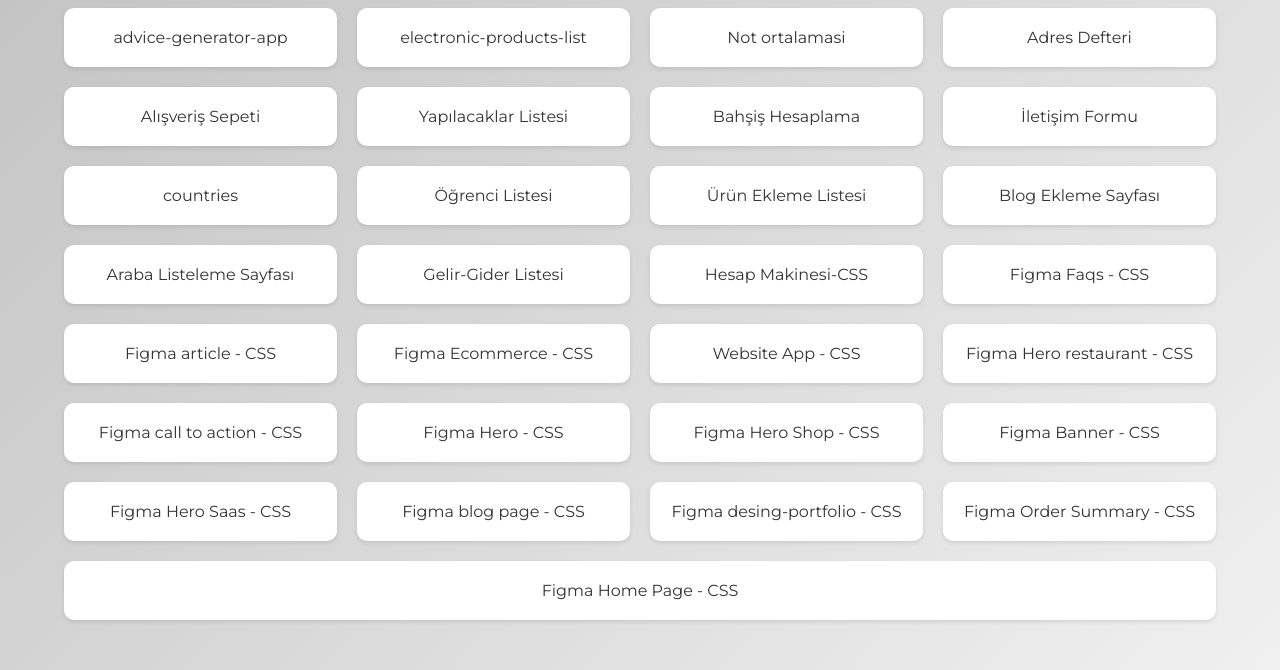
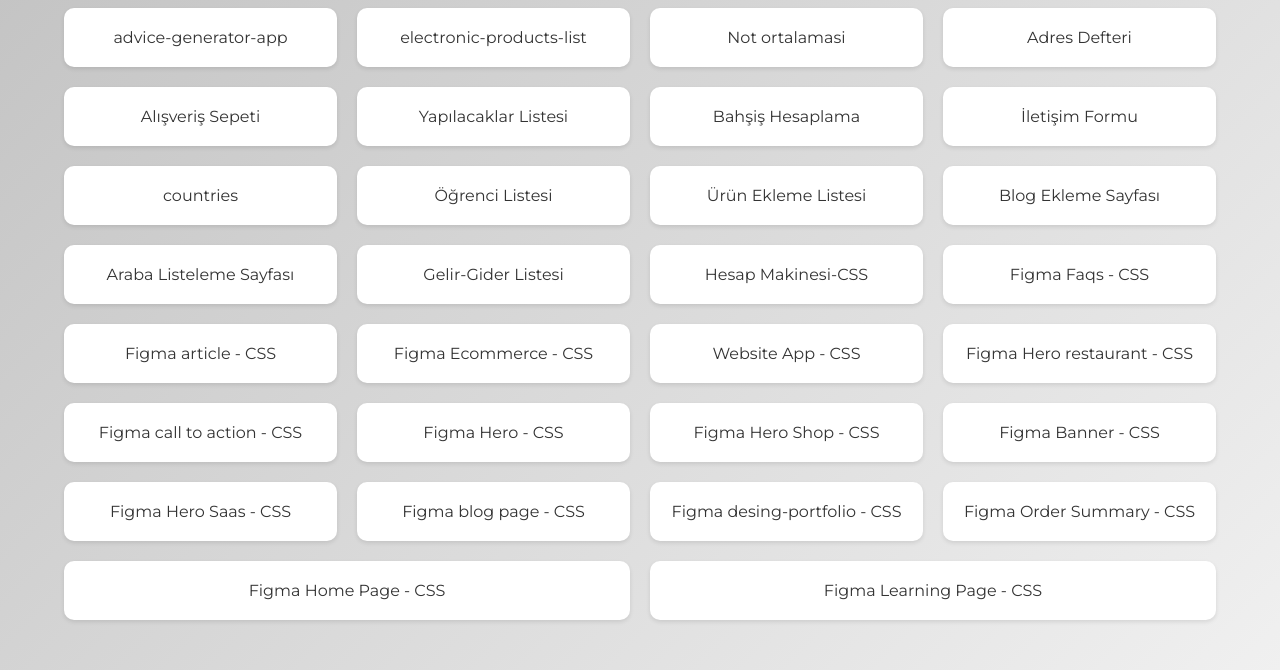
Before and after one commit to ecesemabekdemir/portfolio, a plain HTML site: page projelerim.html in a window 1280 px wide. Shown: the part 188-858 px from the top of the page. Drawn offline with Linux system fonts and the light colour scheme.

Commit message:
projelerime ekleme yapıldı

```diff
--- a/projelerim.html
+++ b/projelerim.html
@@ -55,6 +55,7 @@
      <a href="https://desing-portfolio.vercel.app/" target="_blank">Figma desing-portfolio  - CSS</a>
      <a href="https://order-summary-lemon-two.vercel.app/">Figma Order Summary - CSS</a>
      <a href="https://home-page-nine-tau.vercel.app/" target="_blank">Figma Home Page - CSS</a>
+     <a href="https://learning-figma.vercel.app/" target="_blank">Figma Learning Page - CSS</a>
 
 
     </div>
```
